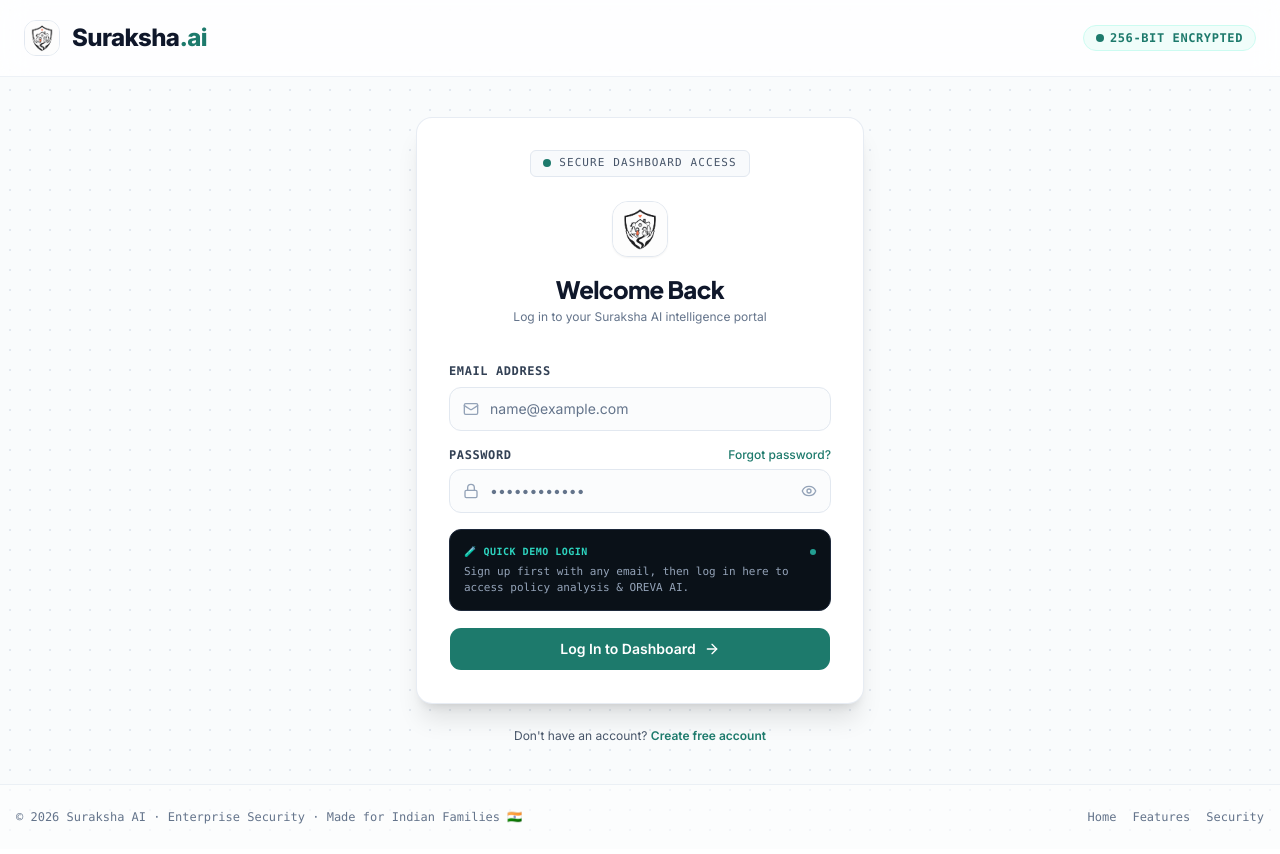
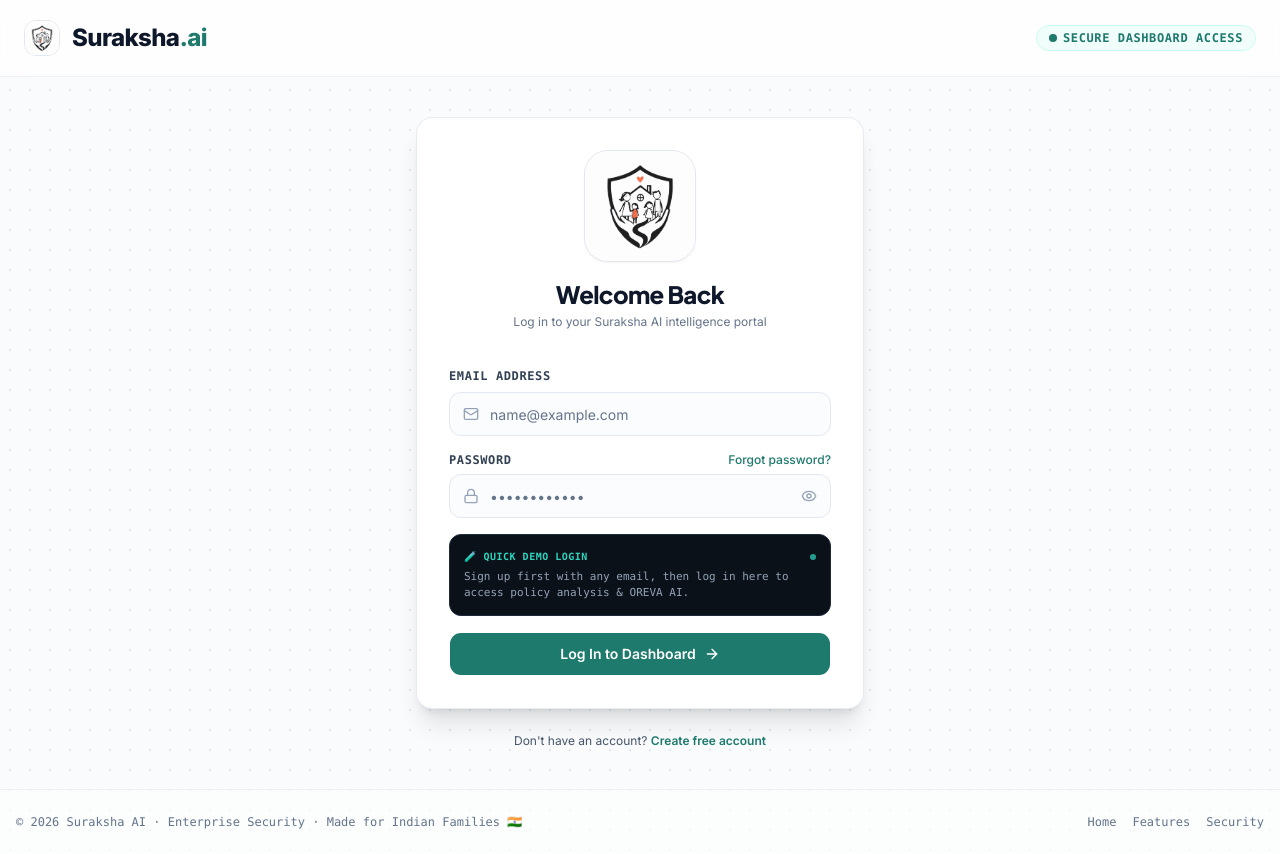
Before and after one commit to milind-garg/surakshaa-ai, a Next.js app: page /login in a window 1280 px wide. Built offline with nearby package versions, Linux system fonts and the light colour scheme.

Commit message:
feat(auth): update top-right badge and double shield logo size

```diff
--- a/app/(auth)/layout.tsx
+++ b/app/(auth)/layout.tsx
@@ -24,7 +24,7 @@ export default function AuthLayout({
           <div className="hidden sm:flex items-center gap-4 text-xs font-mono uppercase tracking-wider text-slate-500">
             <span className="inline-flex items-center gap-1.5 px-3 py-1 rounded-full bg-teal-50 border border-teal-100 text-[#1D7A6C] font-semibold">
               <span className="w-2 h-2 rounded-full bg-[#1D7A6C] animate-pulse" />
-              256-Bit Encrypted
+              SECURE DASHBOARD ACCESS
             </span>
           </div>
         </div>
--- a/app/(auth)/login/page.tsx
+++ b/app/(auth)/login/page.tsx
@@ -67,18 +67,10 @@ export default function LoginPage() {
       {/* Card */}
       <div className="bg-white rounded-2xl shadow-xl p-8 border border-slate-200/80">
 
-        {/* Top Monospaced Pill Badge */}
-        <div className="flex justify-center mb-6">
-          <div className="inline-flex items-center gap-2 rounded-md border border-slate-200 bg-slate-50 px-3 py-1 text-[11px] font-mono text-slate-600 uppercase tracking-widest">
-            <span className="flex h-2 w-2 rounded-full bg-[#1D7A6C]" />
-            <span>{t("SECURE DASHBOARD ACCESS", "सुरक्षित डैशबोर्ड पहुंच")}</span>
-          </div>
-        </div>
-
         {/* Header */}
         <div className="text-center mb-8">
-          <div className="w-14 h-14 rounded-2xl overflow-hidden border border-slate-200 bg-white flex items-center justify-center mx-auto mb-4 shadow-sm shrink-0">
-            <img src="/logo_option4.png" alt="Surakshaa.ai" className="w-full h-full object-contain" />
+          <div className="w-28 h-28 rounded-3xl overflow-hidden border border-slate-200 bg-white flex items-center justify-center mx-auto mb-4 shadow-sm shrink-0 p-1">
+            <img src="/logo_option4.png" alt="Surakshaa.ai" className="w-full h-full object-contain scale-110" />
           </div>
           <h1 className="text-2xl font-extrabold text-slate-900 tracking-tight">
             {t("Welcome Back", "वापस स्वागत है")}
--- a/app/(auth)/signup/page.tsx
+++ b/app/(auth)/signup/page.tsx
@@ -72,8 +72,8 @@ export default function SignupPage() {
 
         {/* Header */}
         <div className="text-center mb-6">
-          <div className="w-12 h-12 rounded-xl overflow-hidden border border-slate-200 bg-white flex items-center justify-center mx-auto mb-4 shadow-sm shrink-0">
-            <img src="/logo_option4.png" alt="Surakshaa.ai" className="w-full h-full object-contain" />
+          <div className="w-28 h-28 rounded-3xl overflow-hidden border border-slate-200 bg-white flex items-center justify-center mx-auto mb-4 shadow-sm shrink-0 p-1">
+            <img src="/logo_option4.png" alt="Surakshaa.ai" className="w-full h-full object-contain scale-110" />
           </div>
           <h1 className="text-2xl font-extrabold text-slate-900 tracking-tight">
             {t("Create Free Account", "निःशुल्क खाता बनाएं")}
```
